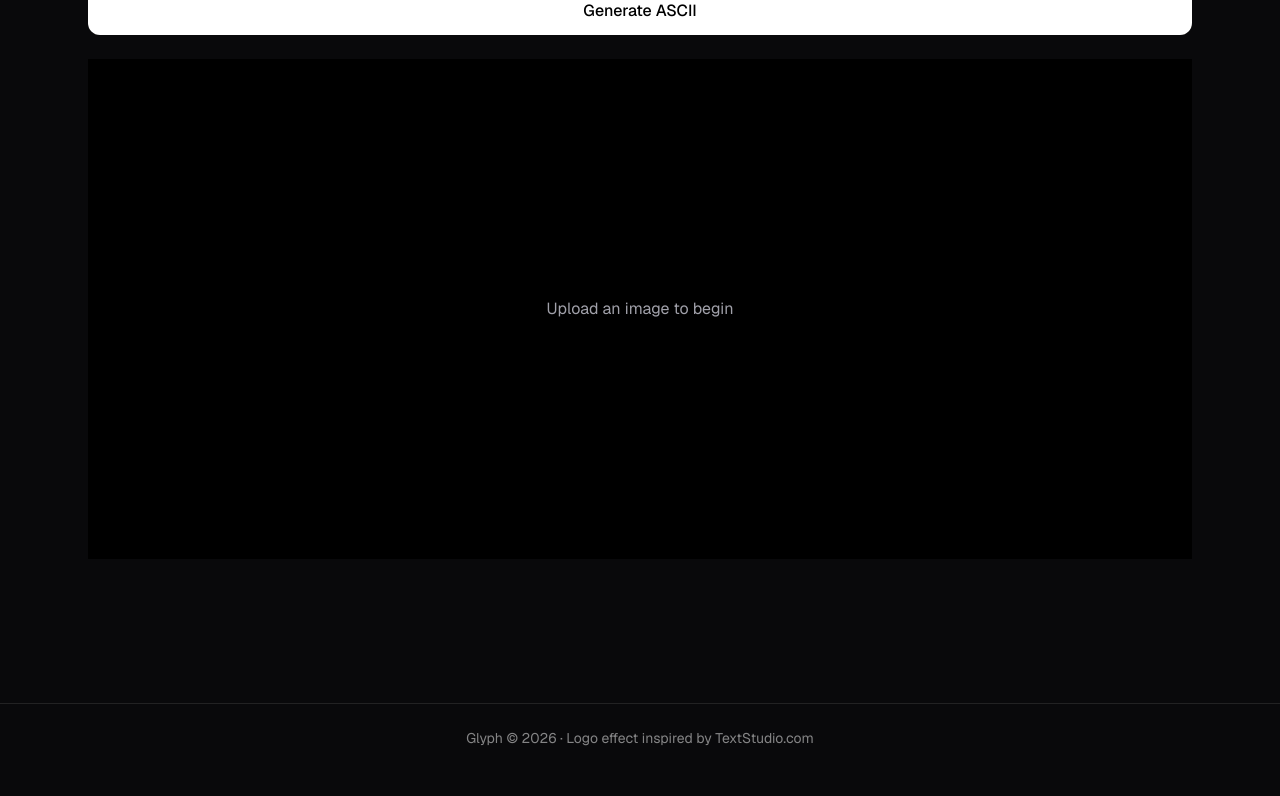
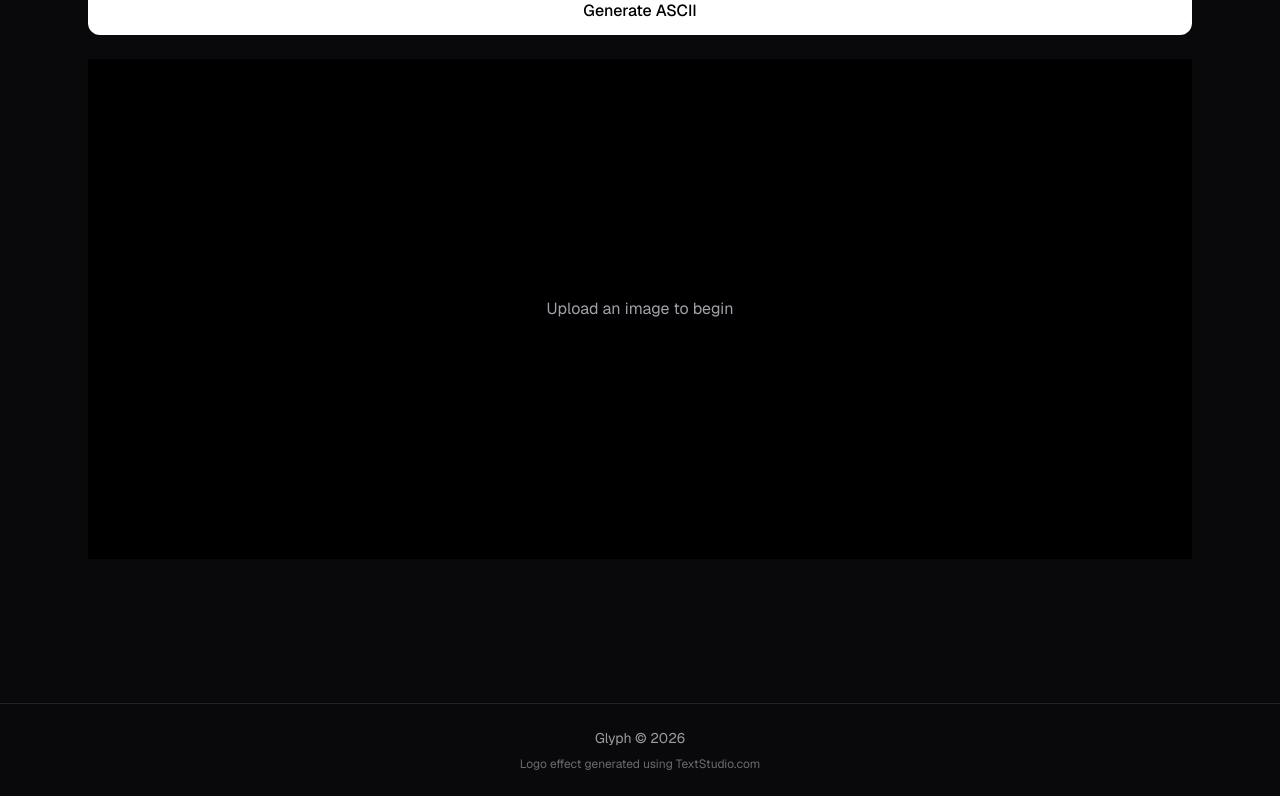
Before and after one commit to sanstack256/Glyph, a Next.js app: page / in a window 1280 px wide. Shown: the part 802-1598 px from the top of the page. Before the commit the page ends 1574 px from the top, so only its background shows below. Built offline with nearby package versions, Linux system fonts and the light colour scheme.

Commit message:
New footer

```diff
--- a/src/app/page.tsx
+++ b/src/app/page.tsx
@@ -66,9 +66,14 @@ export default function Home() {
       </section>
 
       <footer className="mt-24 border-t border-white/10 py-6">
-        <div className="mx-auto max-w-6xl px-6 text-center text-sm text-white/50">
-          Glyph © {new Date().getFullYear()} ·
-          Logo effect inspired by TextStudio.com
+        <div className="mx-auto max-w-6xl px-6 text-center">
+          <p className="text-sm text-white/60">
+            Glyph © 2026
+          </p>
+
+          <p className="mt-2 text-xs text-white/40">
+            Logo effect generated using TextStudio.com
+          </p>
         </div>
       </footer>
 
```
